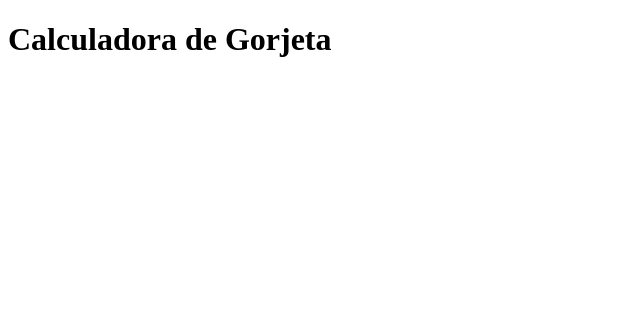
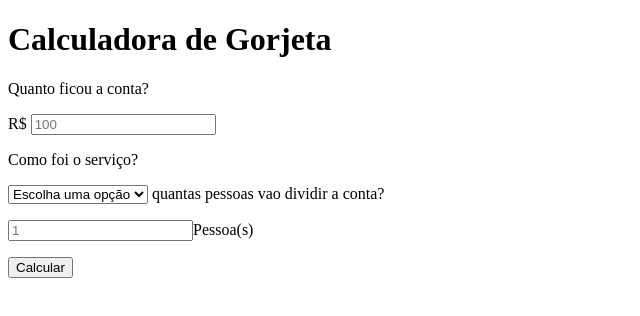
Before and after one commit to inaldomacena/onebitcode, a plain HTML site: page calculadoradegorjeta/index.html in a window 1280 px wide. Shown: the whole page, without its empty margins (0-640 px from the left). Drawn offline with Linux system fonts and the light colour scheme.

Commit message:
concluindo html

```diff
--- a/calculadoradegorjeta/index.html
+++ b/calculadoradegorjeta/index.html
@@ -10,5 +10,30 @@
 <div>
     <h1>Calculadora de Gorjeta</h1>
 </div>
+<div>
+    <form>
+        <label for="bill">
+            <p>Quanto ficou a conta?</p>
+        </label>
+        <p> R$ <input type = number placeholder="100" name="bill"></p>
+        <label for = "service"
+        <p> Como foi o serviço? </p>
+       </label>
+    <select name="service" id="service">
+        <option disable selected>Escolha uma opção</option>
+        <option value="0.3">30% Incrível</option>
+        <option value="0.2">20% Bom</option>
+        <option value="0.1">10% Ruim</option>
+    </select>
+
+    <label for ="people"
+    <p>quantas pessoas vao dividir a conta?</p>
+    <p><input type ="number" placeholder="1" name="people" id="people">Pessoa(s) </input></p>
+    </label>
+
+
+    <button type="submit">Calcular</button>
+    </form>
+</div>
 </body>
 </html>
```
